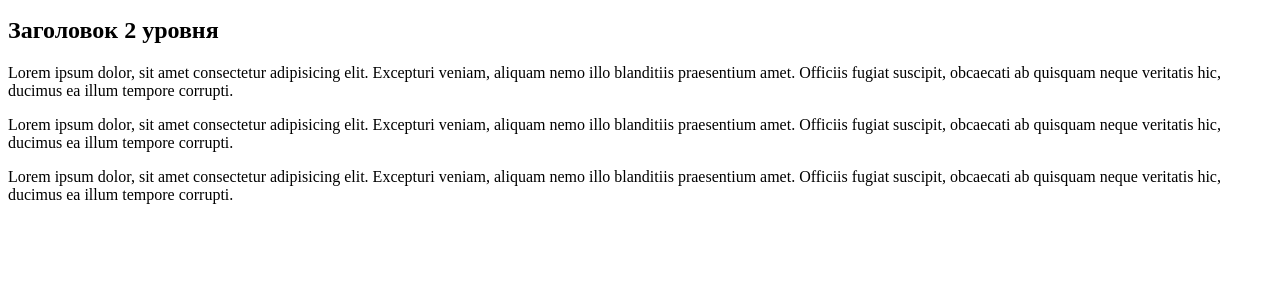
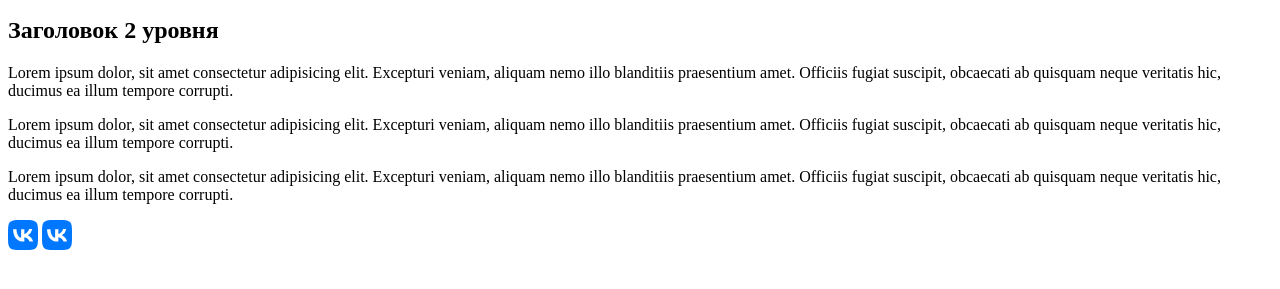
Before and after one commit to vano641/HTML_CSS-Seminar_1, a plain HTML site: page seminar_1/index.html in a window 1280 px wide. Shown: the part 145-434 px from the top of the page. Drawn offline with Linux system fonts and the light colour scheme.

Commit message:
Добавление фото на страницу Обомне, добавление иконки vk со ссылкой на vk

```diff
--- a/seminar_1/index.html
+++ b/seminar_1/index.html
@@ -14,32 +14,27 @@
     <p>Lorem ipsum dolor, sit amet consectetur adipisicing elit. Excepturi veniam, aliquam nemo illo blanditiis praesentium amet. Officiis fugiat suscipit, obcaecati ab quisquam neque veritatis hic, ducimus ea illum tempore corrupti.</p>
     <p>Lorem ipsum dolor, sit amet consectetur adipisicing elit. Excepturi veniam, aliquam nemo illo blanditiis praesentium amet. Officiis fugiat suscipit, obcaecati ab quisquam neque veritatis hic, ducimus ea illum tempore corrupti.</p>
     <p>Lorem ipsum dolor, sit amet consectetur adipisicing elit. Excepturi veniam, aliquam nemo illo blanditiis praesentium amet. Officiis fugiat suscipit, obcaecati ab quisquam neque veritatis hic, ducimus ea illum tempore corrupti.</p>
+    <a href="https://vk.com/ivanmysovskii"><img width="30" src="img/vk.svg" alt="vk"></a>
+    <a href="https://vk.com/ivanmysovskii"><img width="30" src="img/vk.svg" alt="vk"></a>
 </body>
 </html>
 
-<!-- Задание 2
-Второе задание посвящено работе ссылок.
-Тайминг 20 минут
-Текст задания
+
+<!-- Задача 3
 1
-Рядом с файлом index.html создать папку info
+Создать папку img и разместить ее рядом с index.html
 2
-Внутри папки info создать файл about.html
+Добавить в папку img ваше фото (или произвольное фото студента, чтобы его
+можно было добавить на страницу обо мне) можно выбрать любое фото
+https://www.freepik.com/search?format=search&orientation=portrait&query=student
 3
-На странице index.html перед заголовком h1 добавить две ссылки
-a.
-Главная
-b.
-Обо мне
+На странице “Обо мне” после заголовка h1 добавить тег <img> с изображением,
+которое вы подобрали для этой страницы
 4
-На странице обо мне добавить структуру html документа
+На главной странице, в нижней части сайта (под тремя параграфами) создать 2
+ссылки на произвольные соцсети
 5
-Добавить меню сайта (Главная Обо мне)
+Внутри этих ссылок разместить изображения выбранных соцсетей (иконки
+можно скачать с сайта https://fontawesome.com/search?q=vk&s=solid%2Cbrands
 6
-Добавить Заголовок h1 с текстом “Обо мне”
-7
-Создать параграф p с произвольным текстом из 150 слов для этого вводим
-“lorem150” и нажимаем tab
-8
-Сделать переходы с главной страницы на страницу обо мне, при нажатии на
-меню сайта и переход со страницы обо мне на главную страницу -->
+Выставить значение ширины для изображений иконок в 30px -->
```
Also changed, not shown: seminar_1/info/about.html (+1 -0 lines).
